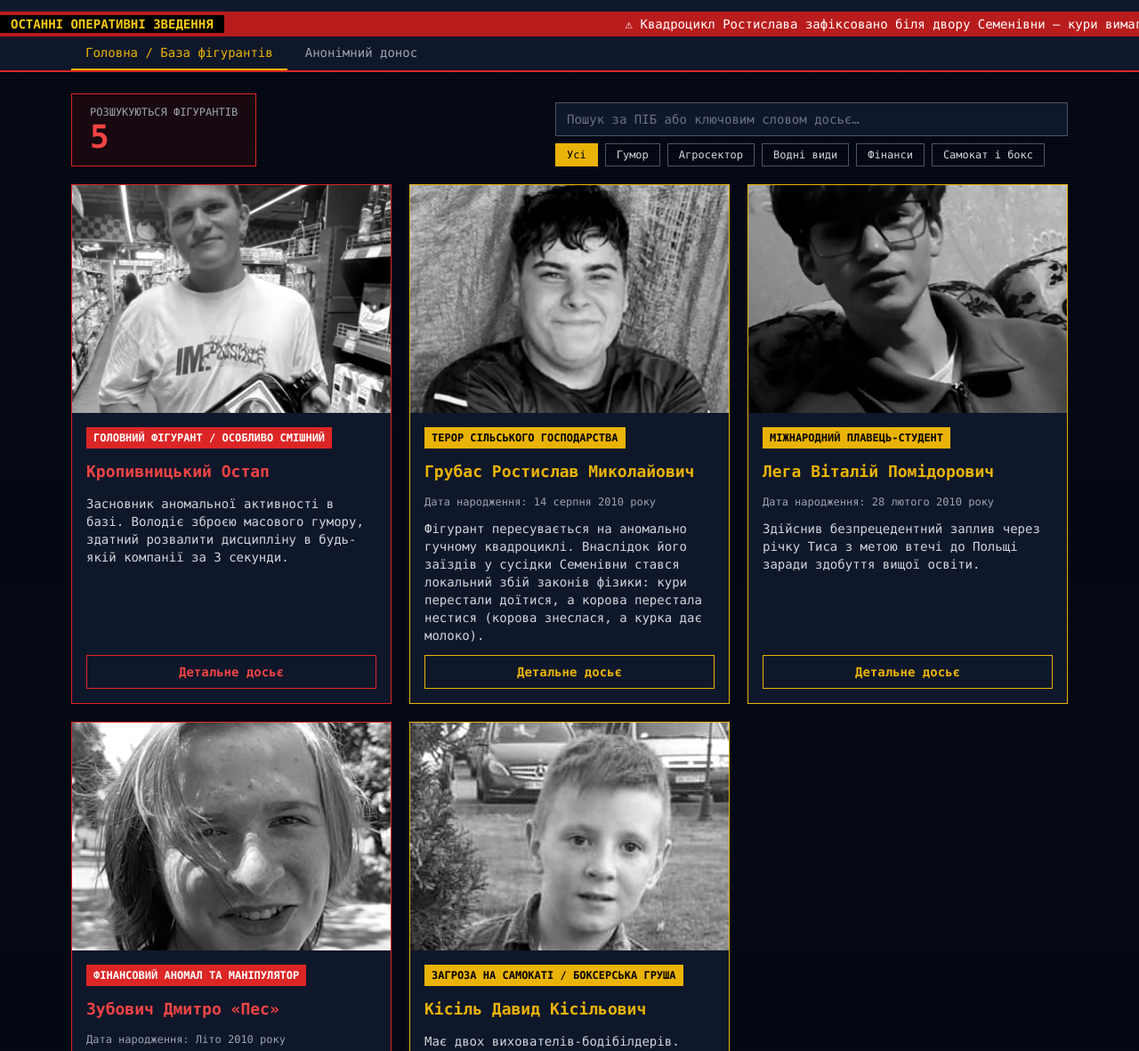
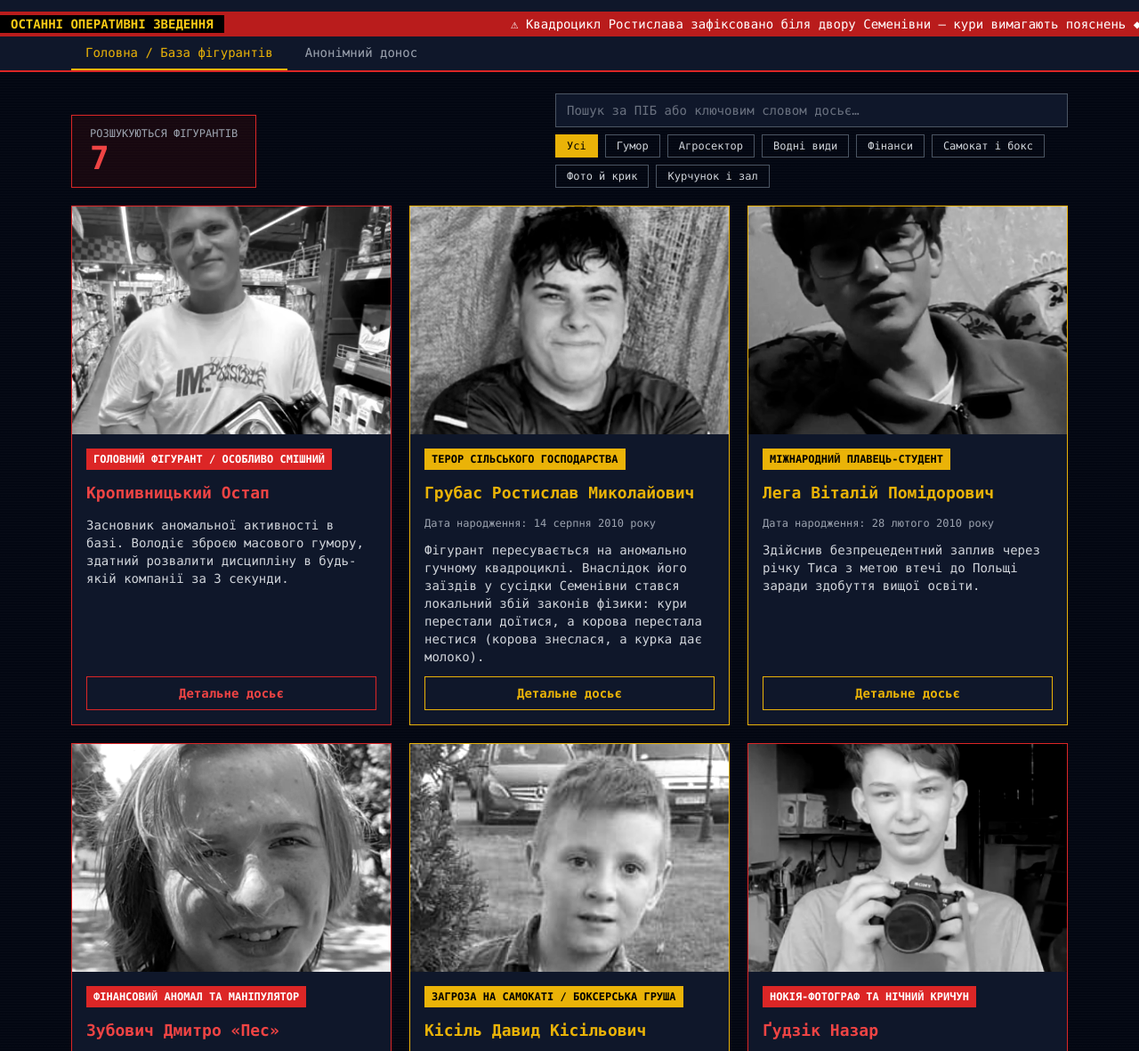
Before and after one commit to myrotvorets-search/myrotvorets_search, a plain HTML site: page index.html in a window 1280 px wide. Shown: the part 99-1280 px from the top of the page at 89% size. Drawn offline with nearby package versions, Linux system fonts and the light colour scheme.

Commit message:
Add files via upload

```diff
--- a/index.html
+++ b/index.html
@@ -37,7 +37,7 @@
   <div class="bg-red-700 text-white text-sm overflow-hidden py-1 flex">
     <span class="bg-black text-yellow-400 px-3 font-bold shrink-0 z-10">ОСТАННІ ОПЕРАТИВНІ ЗВЕДЕННЯ</span>
     <div class="overflow-hidden flex-1"><span class="ticker">
-      ⚠ Квадроцикл Ростислава зафіксовано біля двору Семенівни — кури вимагають пояснень ◆ Остап знову розвалив дисципліну за 3 секунди — рекорд збережено ◆ Віталій подолав Тису: польські вишивки отримали нового абітурієнта ◆ Корова знеслася — курка дає молоко — комісія працює ◆ Директор школи в Краковці пішов у відставку — електросамокат не коментує ◆ Дмитро «Пес» знову в чорному списку чийогось месенджера — гроші не знайдено ◆
+      ⚠ Квадроцикл Ростислава зафіксовано біля двору Семенівни — кури вимагають пояснень ◆ Остап знову розвалив дисципліну за 3 секунди — рекорд збережено ◆ Віталій подолав Тису: польські вишивки отримали нового абітурієнта ◆ Корова знеслася — курка дає молоко — комісія працює ◆ Директор школи в Краковці пішов у відставку — електросамокат не коментує ◆ Дмитро «Пес» знову в чорному списку чийогось месенджера — гроші не знайдено ◆ У Янові тріснули дзеркала — Назар знову без баби ◆ Штанга 20 кг затримала Миколу на місці — оперативна група задоволена ◆
     </span></div>
   </div>
   <nav class="max-w-6xl mx-auto px-4 flex gap-1 text-sm" aria-label="Розділи">
@@ -53,7 +53,7 @@
     <div class="flex flex-wrap items-end justify-between gap-4 mb-5">
       <div class="border border-red-600 bg-red-950/30 px-5 py-3">
         <div class="text-xs text-gray-400">РОЗШУКУЮТЬСЯ ФІГУРАНТІВ</div>
-        <div class="text-4xl font-bold text-red-500" id="counter">5</div>
+        <div class="text-4xl font-bold text-red-500" id="counter">7</div>
       </div>
       <div class="flex-1 min-w-[260px] max-w-xl">
         <label for="search" class="sr-only">Пошук по картках</label>
@@ -125,9 +125,19 @@ const DATA = [
     badge:"ЗАГРОЗА НА САМОКАТІ / БОКСЕРСЬКА ГРУША", cat:"road", color:"yellow",
     dossier:"Має двох вихователів-бодібілдерів. Аномально пересувається на електросамокаті в Краковці. Його стихійне катання призвело до того, що директор місцевої школи добровільно пішов у відставку. Ходить на бокс, проте замість тренувань використовується спаринг-партнерами як м'яка боксерська груша, вбираючи всі удари як шмата.",
     meters:[["Децибели катання на самокаті в Краковці",89,"дБ-ів умовних"],["Рівень впитання ударів на боксі",96,"% (як шмата)"]],
-    proofs:["Доказ А: заява директора школи «за власним бажанням» — рука тремтіла.","Доказ Б: двоє вихователів-бодібілдерів підтверджують: «він просто їздить».","Доказ В: спаринг-партнери стверджують, що груша втомлюється першою — але не він."] }
+    proofs:["Доказ А: заява директора школи «за власним бажанням» — рука тремтіла.","Доказ Б: двоє вихователів-бодібілдерів підтверджують: «він просто їздить».","Доказ В: спаринг-партнери стверджують, що груша втомлюється першою — але не він."] },
+  { id:6, name:"Ґудзік Назар", dob:null, img:"nazar.jpg", alt:"Фото фігуранта: Ґудзік Назар",
+    badge:"НОКІЯ-ФОТОГРАФ ТА НІЧНИЙ КРИЧУН", cat:"photo", color:"red",
+    dossier:"Озброєний апаратом Sony Alpha 7 Mark II. Його спалах створює аномальний ефект: з глибокої ночі робиться день, при цьому якість знімків гірша за стару Nokia. Грає в «Танки» 24/7. Має вразливість до дівчат — при їх появі починає плакати і втікати, проте повністю продається за 3 шаурми і йде гуляти. Змушений їздити до баби в Любинь, бо без неї починає спати і кричати на 96 дБ-ів, від чого тріскають усі дзеркала в Янові.",
+    meters:[["Гучність нічного крику в Любинях (дБ)",96,"дБ"],["Кількість з'їденої шаурми за побачення",100,"% (3 шаурми = повна капітуляція)"],["Вразливість до дівчат",97,"% (втеча гарантована)"]],
+    proofs:["Доказ А: фото «денної» ночі — Nokia 3310 у сльозах заздрості.","Доказ Б: акт про тріщини у всіх дзеркалах Янова (96 дБ, комісія зафіксувала).","Доказ В: чек на 3 шаурми — єдиний документ, що змінює його плани."] },
+  { id:7, name:"Лега Микола Помідорович (молодший брат Віталія)", dob:null, img:"mykola.jpg", alt:"Фото фігуранта: Лега Микола Помідорович",
+    badge:"АШТАНГА-КУРИЛЬЩИК ТА ШТАНГОВИЙ ЗАТРИМАНИЙ", cat:"gym", color:"yellow",
+    dossier:"Влітку на Курчунку випиває абсолютно все спиртне (не лишаючи ні грама) і викурює все, що куриться, а що не куриться — розкурює. Віртуозно дзвонить Галині Петрівні, і розмови тривають годинами. Нещодавно почав займатися йогою «Аштанга» та пішов у зал, де його придавила штанга вагою 20 кг, чим оперативна група одразу скористалася для затримання.",
+    meters:[["Об'єм випитого спиртного на Курчунку",100,"% (жодного грама не залишено)"],["Рівень розкурювання нерозкурюваного",93,"%"],["Стійкість під 20-кілограмовою штангою",8,"% (затримано в горизонтальному положенні)"]],
+    proofs:["Доказ А: порожня тара на Курчунку — лічильник збився після першої сотні.","Доказ Б: штанга 20 кг, що притиснула фігуранта, — речовий доказ №1.","Доказ В: протокол затримання складено прямо на килимку для аштанги."] }
 ];
-const CATS = {all:"Усі", humor:"Гумор", agro:"Агросектор", sport:"Водні види", fin:"Фінанси", road:"Самокат і бокс"};
+const CATS = {all:"Усі", humor:"Гумор", agro:"Агросектор", sport:"Водні види", fin:"Фінанси", road:"Самокат і бокс", photo:"Фото й крик", gym:"Курчунок і зал"};
 const col = c => c==="red" ? ["border-red-600","text-red-500","bg-red-600","text-white"] : ["border-yellow-500","text-yellow-500","bg-yellow-500","text-black"];
 
 const esc = s => String(s).replace(/[&<>"]/g, m => ({'&':'&amp;','<':'&lt;','>':'&gt;','"':'&quot;'}[m]));
```
Also changed, not shown: mykola.jpg (added), nazar.jpg (added).
